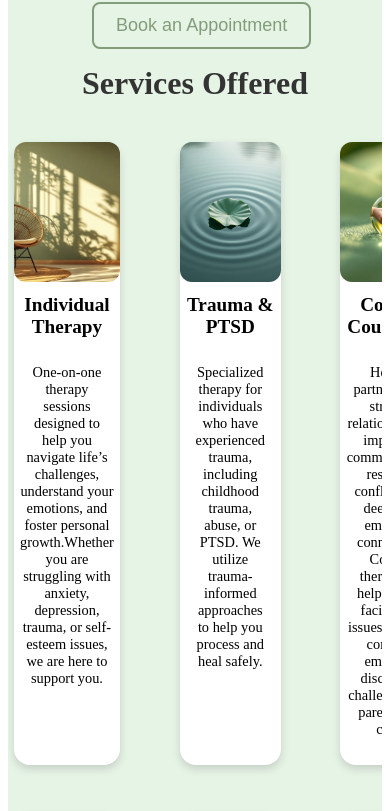
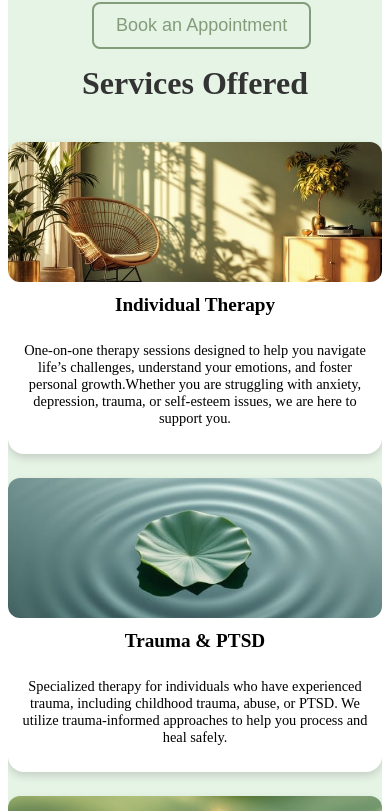
Before and after one commit to dhruvshah1093/soul-solace, a Vue app: page / in a window 390 px wide. Shown: the part 3446-4257 px from the top of the page. Built offline with nearby package versions, Linux system fonts and the light colour scheme.

Commit message:
Make services grid single-column on mobile

```diff
--- a/src/App.vue
+++ b/src/App.vue
@@ -226,6 +226,13 @@ nav a.active {
   min-height: 80%;
 }
 
+@media (max-width: 768px) {
+  .service-grid {
+    grid-template-columns: 1fr;
+    gap: 1.5rem;
+  }
+}
+
 #contact {
   background: #e6f4e6;
   padding: 4rem 0;
--- a/src/components/ServiceCard.vue
+++ b/src/components/ServiceCard.vue
@@ -50,4 +50,9 @@ defineProps({
   padding: 0.75rem;
 }
 
+@media (max-width: 768px) {
+  .card {
+    width: 100%;
+  }
+}
 </style>
```
